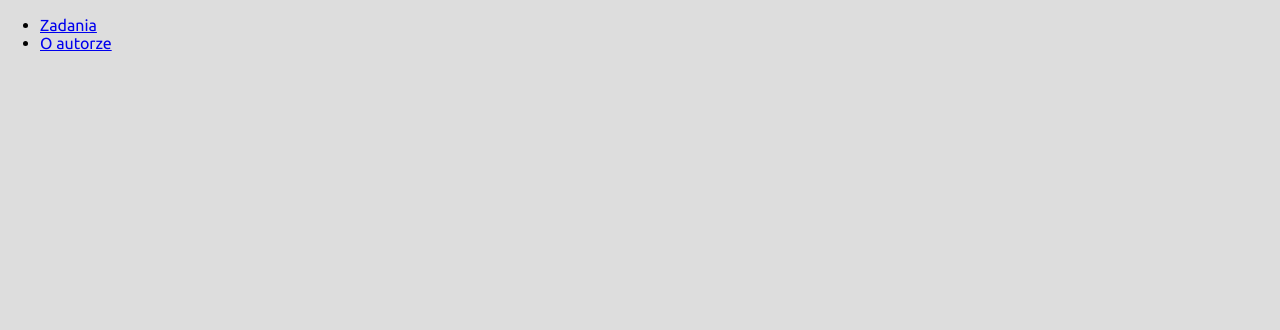
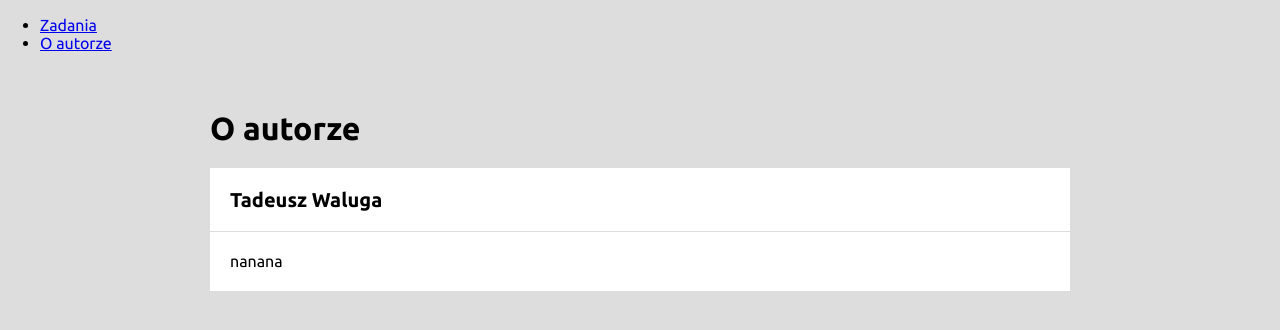
Before and after one commit to waltad/todo-list-react, a React (Create React App) app: page /#/author in a window 1280 px wide. Before the commit this address led to /. Shown: the top 330 px of the page. Built offline with nearby package versions, Linux system fonts and the light colour scheme.

Commit message:
added TasksPage and AuthorPage

```diff
--- a/src/App.js
+++ b/src/App.js
@@ -1,9 +1,9 @@
-import { BrowserRouter, Link, Switch, Route } from "react-router-dom";
-import Tasks from "./features/tasks/Tasks";
-import Author from "./features/author/Author";
+import { HashRouter, Link, Switch, Route, Redirect } from "react-router-dom";
+import TasksPage from "./features/tasks/TasksPage";
+import AuthorPage from "./features/author/AuthorPage";
 
 const App = () => (
-  <BrowserRouter>
+  <HashRouter>
     <nav>
       <ul>
         <li>
@@ -13,16 +13,20 @@ const App = () => (
           <Link to="/author">O autorze</Link>
         </li>
       </ul>
+
       <Switch>
         <Route path="/zadania">
-          <Tasks />
+          <TasksPage />
         </Route>
         <Route path="/author">
-          <Author />
+          <AuthorPage />
+        </Route>
+        <Route path="/">
+          <Redirect to="/zadania" />
         </Route>
       </Switch>
     </nav>
-  </BrowserRouter>
+  </HashRouter>
 );
 
 export default App;
--- a/src/features/author/Author.js
+++ b/src/features/author/AuthorPage.js
@@ -2,7 +2,7 @@ import Container from "../../common/Container";
 import Header from "../../common/Header";
 import Section from "../../common/Section";
 
-function Author() {
+function AuthorPage() {
   return (
     <Container>
       <Header title="O autorze" />
@@ -16,4 +16,4 @@ function Author() {
   );
 };
 
-export default Author;
+export default AuthorPage;
--- a/src/features/tasks/Buttons/index.js
+++ b/src/features/tasks/TasksPage/Buttons/index.js
@@ -7,7 +7,7 @@ import {
   selectIsEveryTasksDone,
   selectHideDone,
   fetchExampleTasks
-} from "../tasksSlice";
+} from "../../tasksSlice";
 
 const Buttons = () => {
 
--- a/src/features/tasks/Form/index.js
+++ b/src/features/tasks/TasksPage/Form/index.js
@@ -1,7 +1,7 @@
 import { useState, useRef } from "react";
 import { useDispatch } from "react-redux";
 import { Button, Input, StyledForm } from "./styled";
-import { addTask } from "../tasksSlice";
+import { addTask } from "../../tasksSlice";
 import { nanoid } from "@reduxjs/toolkit";
 
 const Form = () => {
--- a/src/features/tasks/TaskList/index.js
+++ b/src/features/tasks/TasksPage/TaskList/index.js
@@ -1,6 +1,7 @@
 import { useSelector, useDispatch } from "react-redux";
-import { toggleTaskDone, removeTask, selectTasks, selectHideDone } from "../tasksSlice";
+import { toggleTaskDone, removeTask, selectTasks, selectHideDone } from "../../tasksSlice";
 import { List, Item, Content, Button } from "./styled";
+import { Link } from "react-router-dom/cjs/react-router-dom.min";
 
 const TaskList = () => {
   const tasks = useSelector(selectTasks);
@@ -23,7 +24,7 @@ const TaskList = () => {
           <Content
             done={task.done}
           >
-            {task.content}
+            <Link to={`/zadania/${task.id}`}>{task.content}</Link>
           </Content>
           <Button
             remove
```
Also changed, not shown: src/features/tasks/TasksPage/index.js (renamed from src/features/tasks/Tasks.js, +5 -5 lines), src/features/tasks/TaskPage/index.js (added), src/features/tasks/TasksPage/Buttons/styled.js (renamed from src/features/tasks/Buttons/styled.js), src/features/tasks/TasksPage/Form/styled.js (renamed from src/features/tasks/Form/styled.js), src/features/tasks/TasksPage/TaskList/styled.js (renamed from src/features/tasks/TaskList/styled.js).
